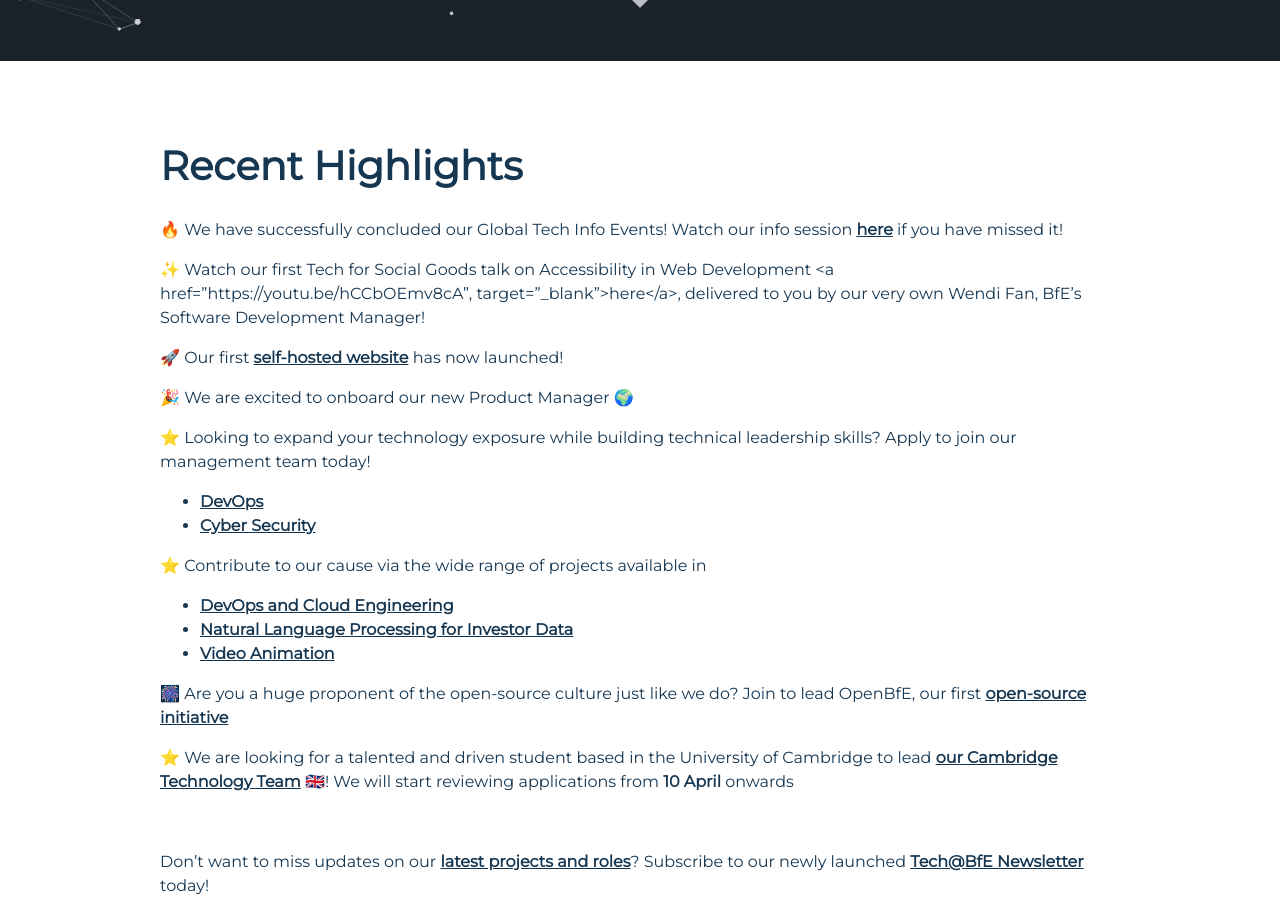
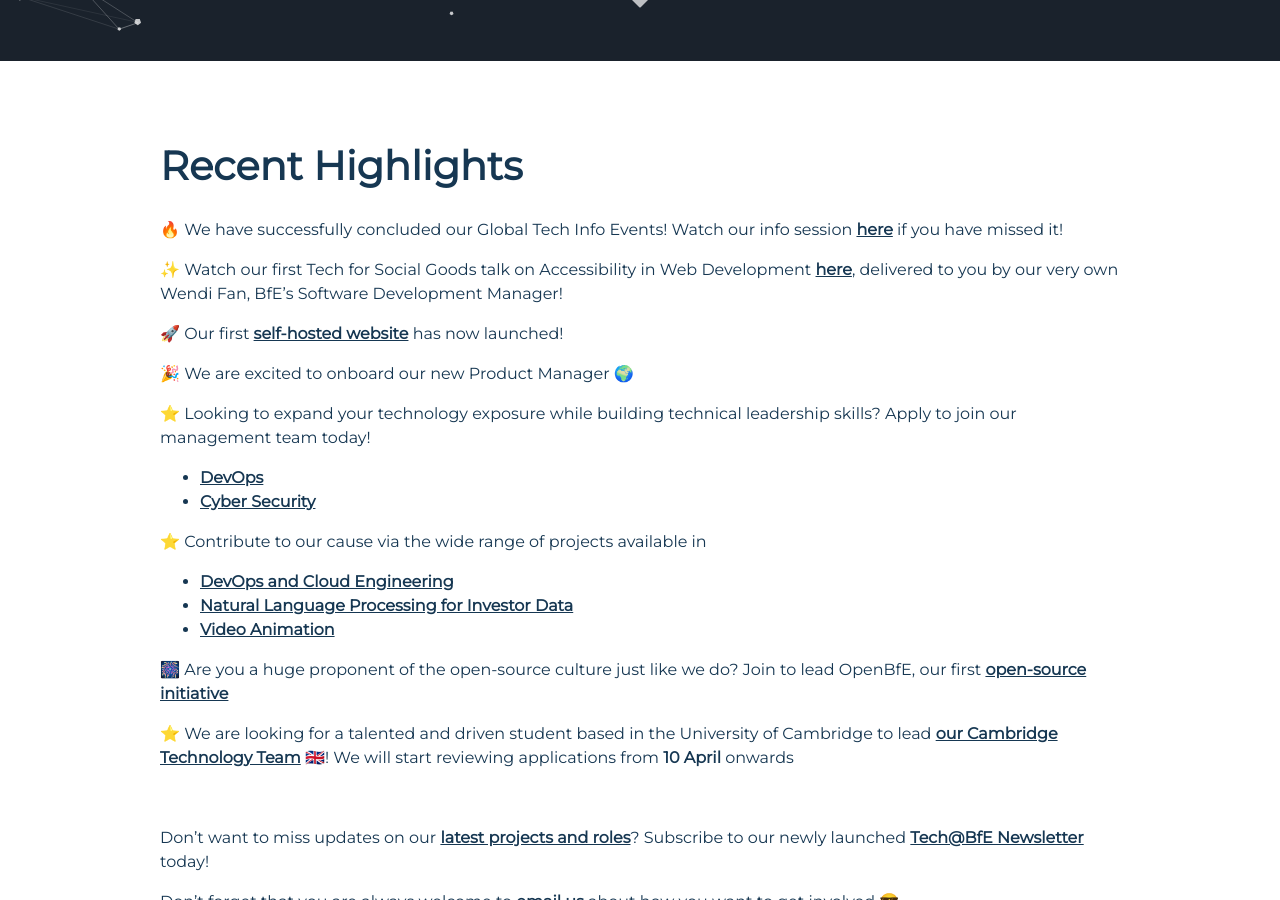
Before and after one commit to BfE-Technology/BfE-Technology.github.io, a Jekyll site: the page built from index.md, in a window 1280 px wide and 900 px high, scrolled down 839 px. Built offline with Jekyll 4.4.1, drawn with Linux system fonts in a browser that asks for light colours; nearby versions of some CDN libraries.

Commit message:
Update index.md

```diff
--- a/index.md
+++ b/index.md
@@ -10,7 +10,7 @@ layout: default
 
 🔥 We have successfully concluded our Global Tech Info Events! Watch our info session <a href="https://youtu.be/H0RsXbnANKM" target="_blank">here</a> if you have missed it!
 
-✨ Watch our first Tech for Social Goods talk on Accessibility in Web Development <a href="https://youtu.be/hCCbOEmv8cA", target="_blank">here</a>, delivered to you by our very own Wendi Fan, BfE's Software Development Manager!
+✨ Watch our first Tech for Social Goods talk on Accessibility in Web Development <a href="https://youtu.be/hCCbOEmv8cA" target="_blank">here</a>, delivered to you by our very own Wendi Fan, BfE's Software Development Manager!
 
 🚀 Our first <a href="https://www.bridgesforenterprise.com" target="_blank">self-hosted website</a> has now launched!
 
```
